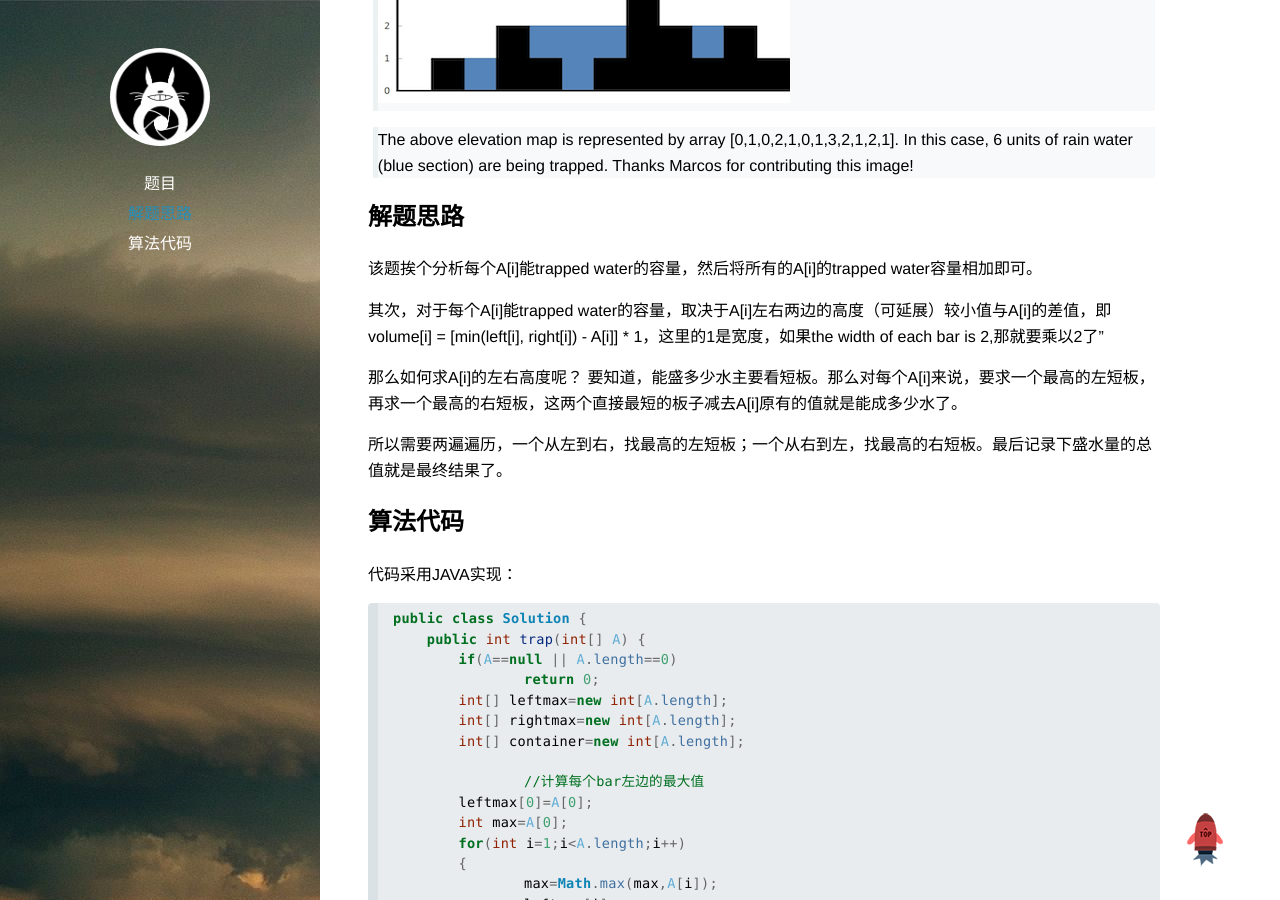
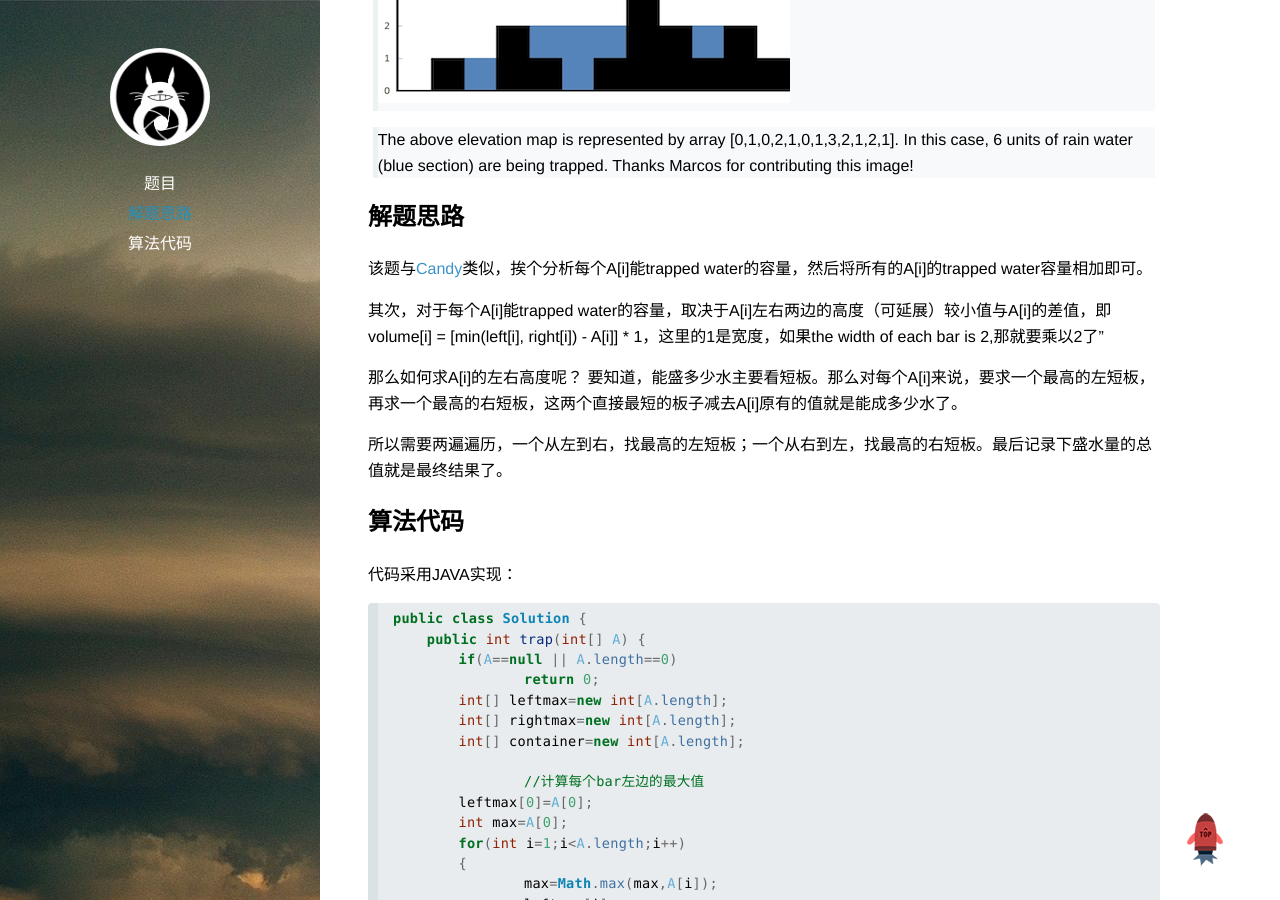
Before and after one commit to hexo2hexo/xwzpp.github.io, a Jekyll site: the page built from _posts/2014-12-25-Trapping-Rain-Water.md, in a window 1280 px wide and 900 px high, scrolled down 400 px. Built offline with Jekyll 4.4.1, drawn with Linux system fonts in a browser that asks for light colours; Markdown is read by kramdown in place of the engine named in the settings; comment, search, counter and statistics services are not loaded.

Commit message:
2015-3-24

```diff
--- a/_posts/2014-12-25-Trapping-Rain-Water.md
+++ b/_posts/2014-12-25-Trapping-Rain-Water.md
@@ -21,7 +21,7 @@ duoshuo: true
 <!-- more -->
 
 ##解题思路
-该题挨个分析每个A[i]能trapped water的容量，然后将所有的A[i]的trapped water容量相加即可。
+该题与[Candy][2]类似，挨个分析每个A[i]能trapped water的容量，然后将所有的A[i]的trapped water容量相加即可。
 
 其次，对于每个A[i]能trapped water的容量，取决于A[i]左右两边的高度（可延展）较小值与A[i]的差值，即volume[i] = [min(left[i], right[i]) - A[i]] * 1，这里的1是宽度，如果the width of each bar is 2,那就要乘以2了”
 
@@ -72,3 +72,4 @@ public class Solution {
 {% endhighlight %}
 
 [1]:/img/Trapping-Rain-Water/1.png
+[2]:http://pisxw.com/algorithm/Candy.html
```
